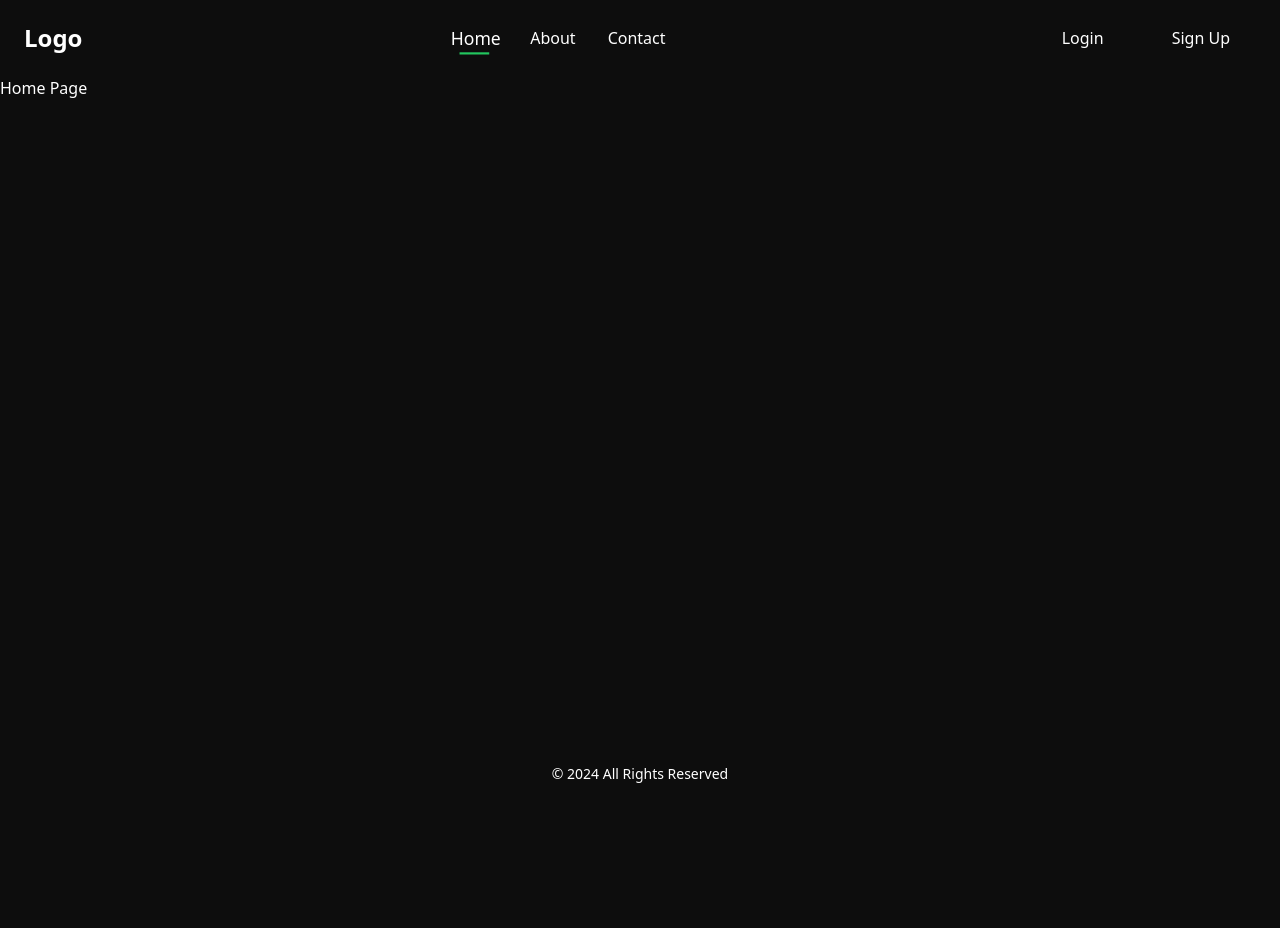
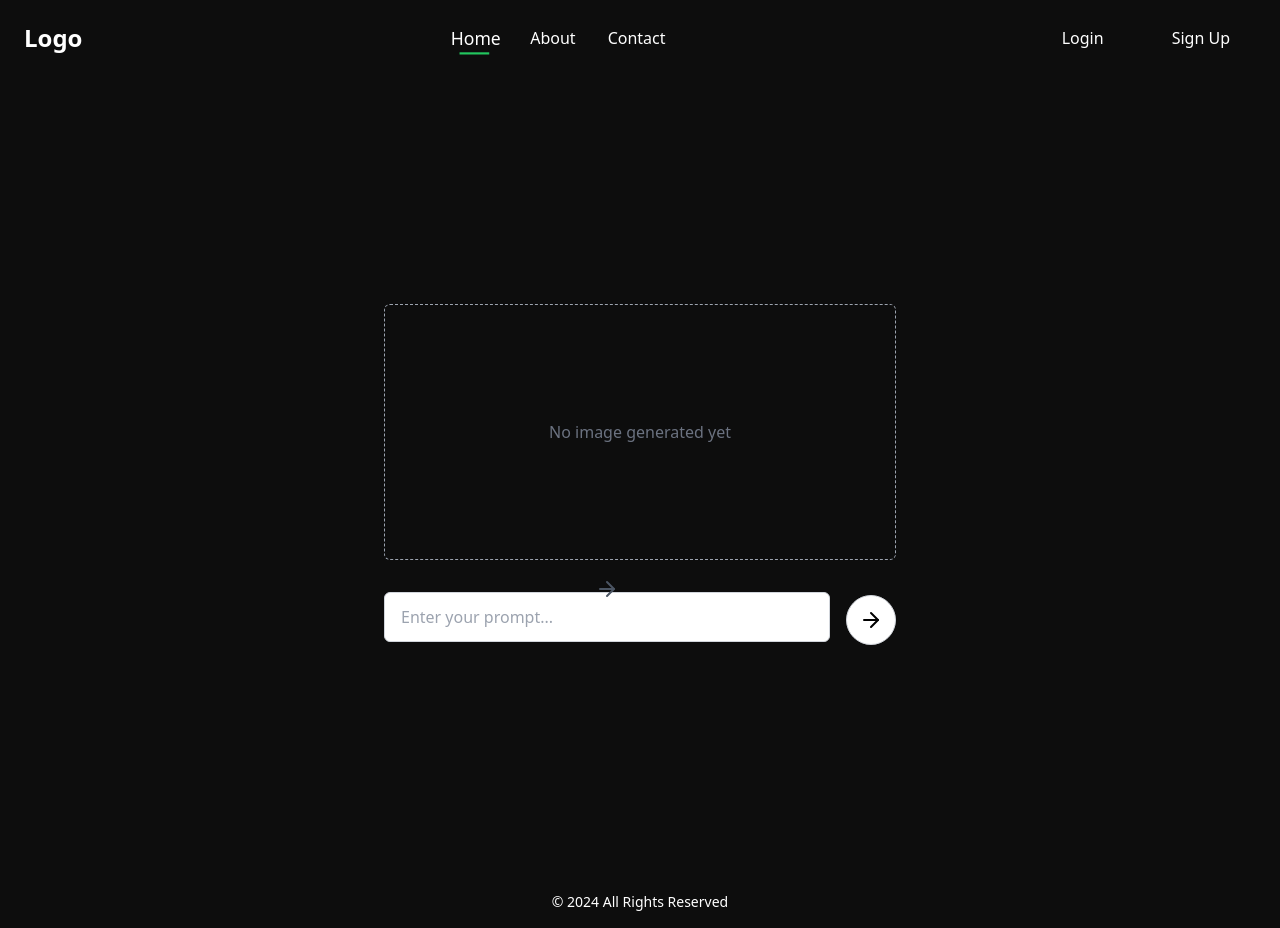
Before and after one commit to dscInterview/frontend, a React (Create React App) app: page / in a window 1280 px wide. Before the commit the page ends 800 px from the top, so only its background shows below. Built offline with nearby package versions, Linux system fonts and the light colour scheme.

Commit message:
Update HomePage.jsx

```diff
--- a/src/Pages/HomePage.jsx
+++ b/src/Pages/HomePage.jsx
@@ -1,7 +1,104 @@
-function HomePage() {
-    return ( <div>
-        <h1>Home Page</h1>
-    </div> );
-}
+import React, { useState } from 'react';
+import { FiArrowRight } from 'react-icons/fi';
+import { useForm } from 'react-hook-form';
+import * as Yup from 'yup';
+import { yupResolver } from '@hookform/resolvers/yup';
+
+// Form validation schema
+const schema = Yup.object().shape({
+  prompt: Yup.string()
+    .required('Prompt is required')
+    .max(300, 'Prompt cannot exceed 300 characters'),
+});
+
+const HomePage = () => {
+  const [generatedImage, setGeneratedImage] = useState(null); // Store generated image
+  const [description, setDescription] = useState(''); // Store description
+
+  const {
+    register,
+    handleSubmit,
+    formState: { errors },
+  } = useForm({
+    resolver: yupResolver(schema),
+  });
+
+  const onSubmit = (data) => {
+    const mockImage = 'https://via.placeholder.com/400x300'; // Replace with backend image URL
+    const mockDescription = `Generated image for: "${data.prompt}"`;
+
+    setGeneratedImage(mockImage);
+    setDescription(mockDescription);
+  };
+
+  return (
+    <div className="flex flex-col items-center justify-center min-h-screen space-y-8">
+      {/* Image Display Section */}
+      <div className="flex flex-col items-center w-full max-w-lg">
+        {generatedImage ? (
+          <>
+            <img
+              src={generatedImage}
+              alt="Generated"
+              className="w-full h-auto object-contain rounded-md border border-gray-300"
+            />
+            <p className="mt-4 text-center text-gray-700">{description}</p>
+          </>
+        ) : (
+          <div className="w-full h-64 flex items-center justify-center border border-dashed border-gray-400 rounded-md">
+            <p className="text-gray-500">No image generated yet</p>
+          </div>
+        )}
+      </div>
+
+      {/* Input Section */}
+      <form
+        onSubmit={handleSubmit(onSubmit)}
+        className="w-full max-w-lg flex items-center space-x-4"
+      >
+        <div className="relative w-full">
+          {/* Arrow Icon for focus, initially centered */}
+          <FiArrowRight
+            size={24}
+            className="absolute top-[-15px] left-1/2 transform -translate-x-1/2 cursor-pointer text-gray-600 hover:text-gray-800"
+            onClick={() => document.getElementById('promptInput').focus()}
+          />
+
+          {/* Input field */}
+          <textarea
+            {...register('prompt')}
+            id="promptInput"
+            placeholder="Enter your prompt..."
+            rows={1}
+            onInput={(e) => {
+              e.target.style.height = 'auto';
+              const maxHeight = window.innerHeight * 0.2; // Limit to 20% of viewport height
+              e.target.style.height = `${Math.min(e.target.scrollHeight, maxHeight)}px`;
+              if (e.target.scrollHeight > maxHeight) {
+                e.target.style.overflowY = 'scroll';
+              }
+            }}
+            className={`w-full px-4 py-3 border ${
+              errors.prompt ? 'border-red-500' : 'border-gray-300'
+            } rounded-md text-gray-700 focus:ring-2 focus:ring-blue-400 focus:outline-none resize-none`}
+          />
+        </div>
+
+        {/* Submit Button */}
+        <button
+          type="submit"
+          className="p-3 bg-white border border-gray-300 rounded-full hover:shadow-lg focus:ring-2 focus:ring-gray-400 focus:outline-none"
+        >
+          <FiArrowRight className="text-black" size={24} />
+        </button>
+      </form>
+
+      {/* Error Message */}
+      {errors.prompt && (
+        <p className="text-red-500 text-sm mt-2">{errors.prompt.message}</p>
+      )}
+    </div>
+  );
+};
 
 export default HomePage;
```
